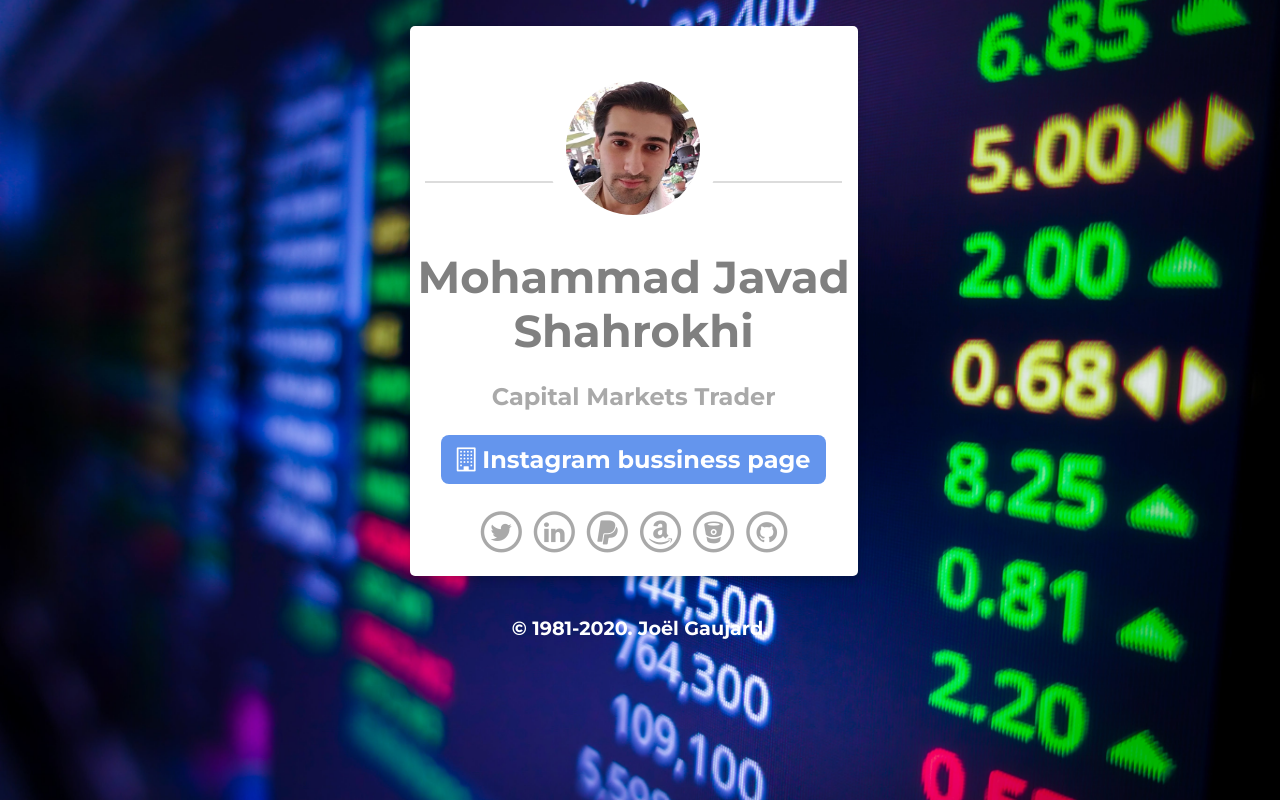
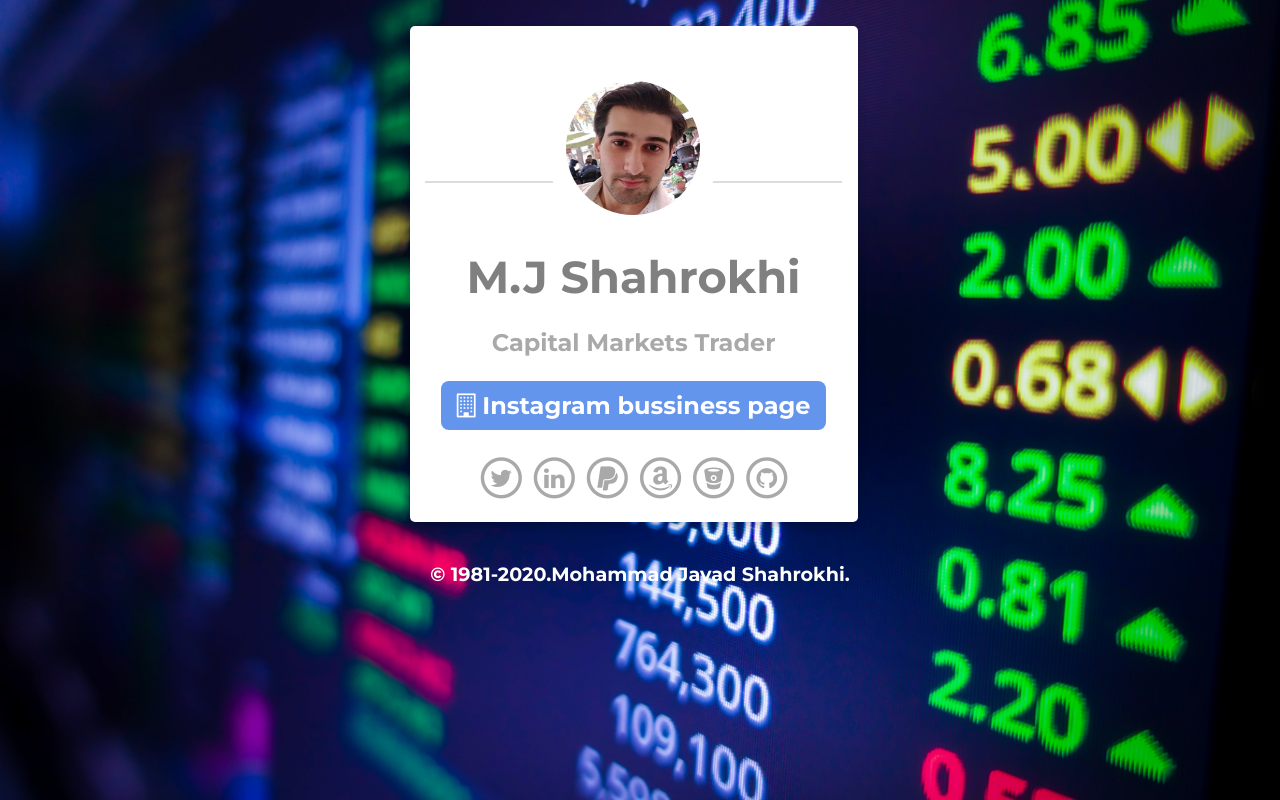
Before and after one commit to shahrokhiofficial/shahrokhiofficial.github.io, a plain HTML site: page index.html in a window 1280 px wide. Drawn offline with nearby package versions, Linux system fonts and the light colour scheme.

Commit message:
Update index.html

```diff
--- a/index.html
+++ b/index.html
@@ -1,7 +1,7 @@
 <!DOCTYPE html>
 <html lang="en">
    <head>
-      <title>Joël Gaujard - Freelance web developer</title>
+      <title>Shahrokhi</title>
       <link rel="stylesheet" type="text/css" href="style.css">
       <link rel="stylesheet" type="text/css" href="css/font-awesome.min.css">
       <link rel="stylesheet" type="text/css" href="css/animate.css">
@@ -23,7 +23,7 @@
          </div>
          <hr>
          <div class="name">
-            Mohammad Javad Shahrokhi
+            M.J Shahrokhi
          </div>
          <p class="subtitle">
             Capital Markets Trader
@@ -99,7 +99,7 @@
       </div>
       <!--footer-->
       <footer class="animated fadeIn">
-         &copy; 1981-<span id="js-current-year">2018</span>. Joël Gaujard.
+         &copy; 1981-<span id="js-current-year">2018</span>.Mohammad Javad Shahrokhi.
       </footer>
 
       <script src="//cdnjs.cloudflare.com/ajax/libs/jquery/3.4.1/jquery.slim.min.js" integrity="sha256-pasqAKBDmFT4eHoN2ndd6lN370kFiGUFyTiUHWhU7k8=" crossorigin="anonymous"></script>
```
